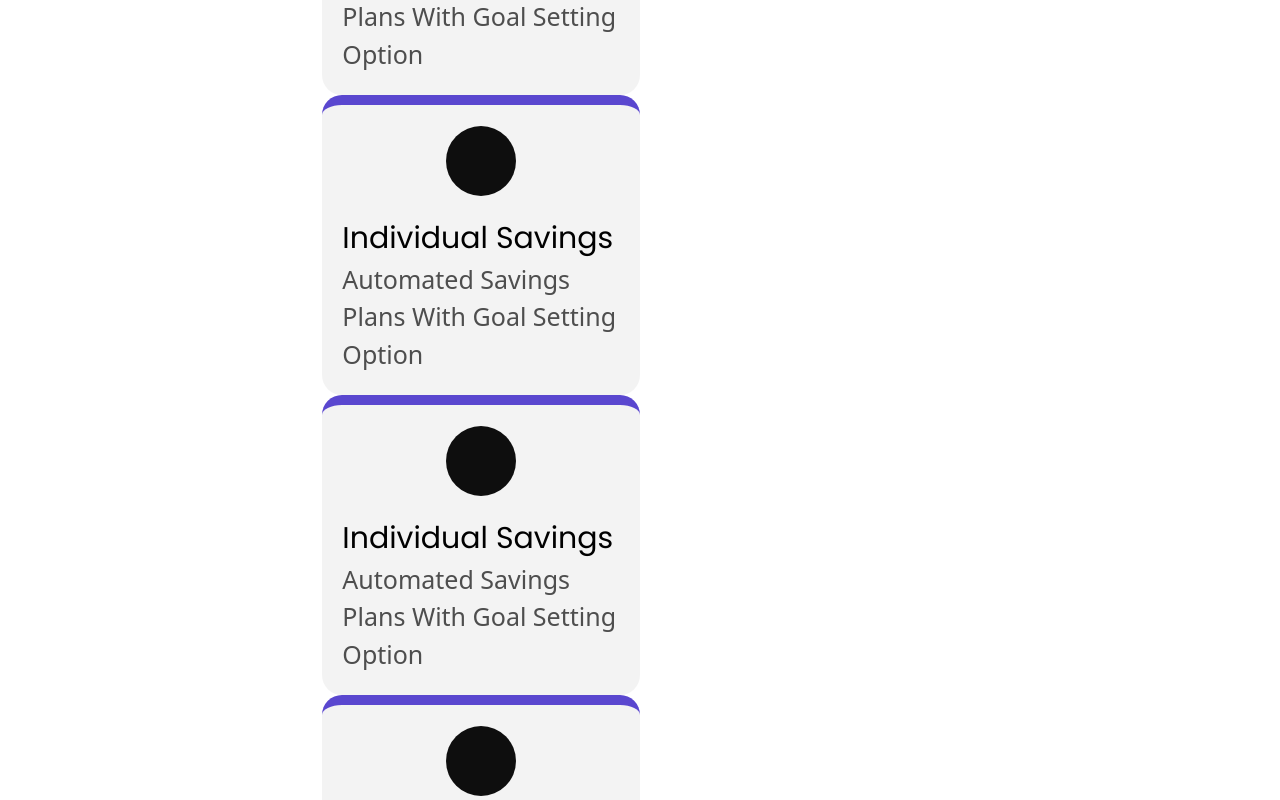
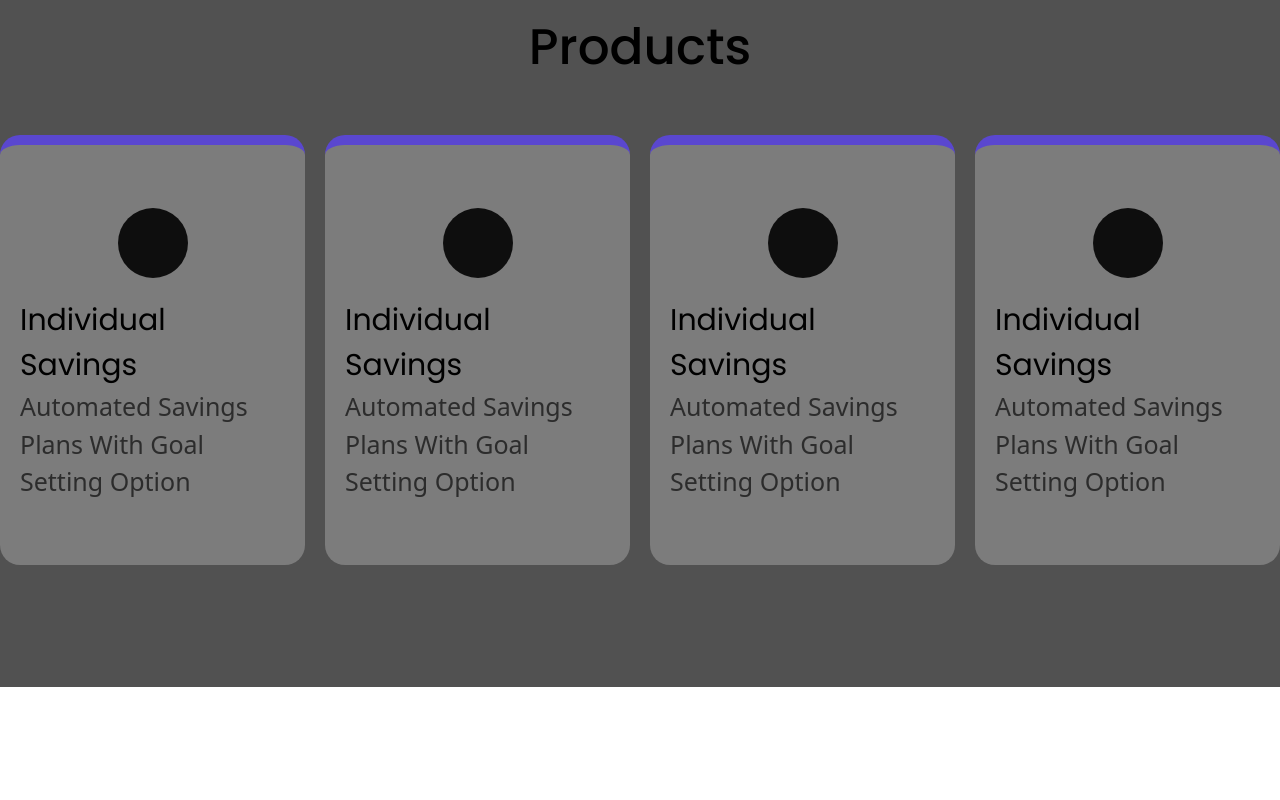
Before and after one commit to AJOVAULT-org/ajoVault-frontend, a React (Vite) app: page / in a window 1280 px wide. Shown: the part 1000-1800 px from the top of the page. After the commit the page ends 1687 px from the top, so only its background shows below. Built offline with nearby package versions, Linux system fonts and the light colour scheme.

Commit message:
UPDATE : UI TAKING SHAPE

```diff
--- a/src/components/web-site/Products.jsx
+++ b/src/components/web-site/Products.jsx
@@ -11,7 +11,6 @@ function Products() {
             <ProductsCard headerText="individual savings" ParagraphText="automated savings plans with goal setting option"/>
             <ProductsCard headerText="individual savings" ParagraphText="automated savings plans with goal setting option"/>
             <ProductsCard headerText="individual savings" ParagraphText="automated savings plans with goal setting option"/>
-            <ProductsCard headerText="individual savings" ParagraphText="automated savings plans with goal setting option"/>
         </div>
     </div>
   );
--- a/src/styles/Website/website.css
+++ b/src/styles/Website/website.css
@@ -96,8 +96,8 @@
 /* products section */
 .products-section
 {
-    /* background: #0e0e0e; */
-    height: 80vh;
+    background: #0e0e0eb8;
+    height: 100vh;
     display: flex;
     flex-direction: column;
     align-items: center;
@@ -109,12 +109,18 @@
     text-transform: capitalize;
     font-weight: 500;
     font-family: var(--main-font);
+    margin-bottom: 1em;
 }
 /* cards */
+.products
+{
+    display: flex;
+    gap: 20px;
+}
 .card
 {
     width: 50%;
-    height: 300px;
+    height: 430px;
     display: flex;
     flex-direction: column;
     align-items: center;
```
